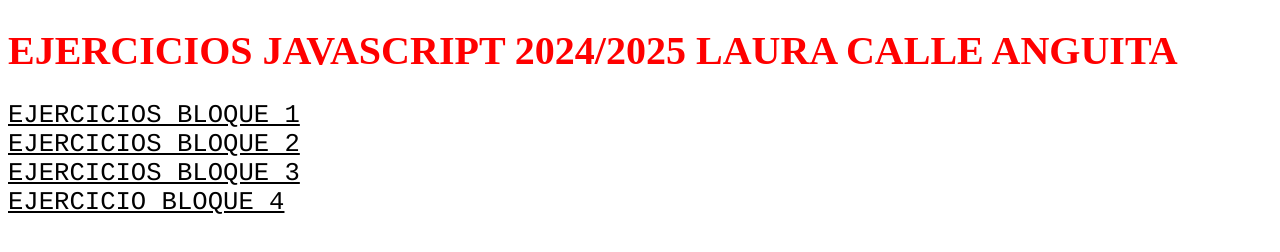
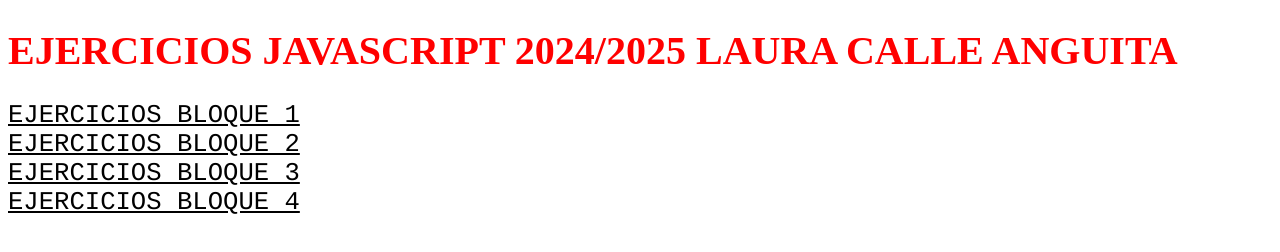
Before and after one commit to LCA675/LCalle1CFGM, a plain HTML site: page index.html in a window 1280 px wide. Drawn offline with Linux system fonts and the light colour scheme.

Commit message:
Update index.html

```diff
--- a/index.html
+++ b/index.html
@@ -23,6 +23,6 @@ a {
     <a href="bloque1js_LCA.html">EJERCICIOS BLOQUE 1</a> <br>
     <a href="bloque2js_LCA.html">EJERCICIOS BLOQUE 2</a> <br>
     <a href="bloque3js_LCA.html">EJERCICIOS BLOQUE 3</a> <br>
-    <a href="bloque4js_LCA.html">EJERCICIO BLOQUE 4</a>
+    <a href="bloque4js_LCA.html">EJERCICIOS BLOQUE 4</a>
 </body>
 </html>
```
